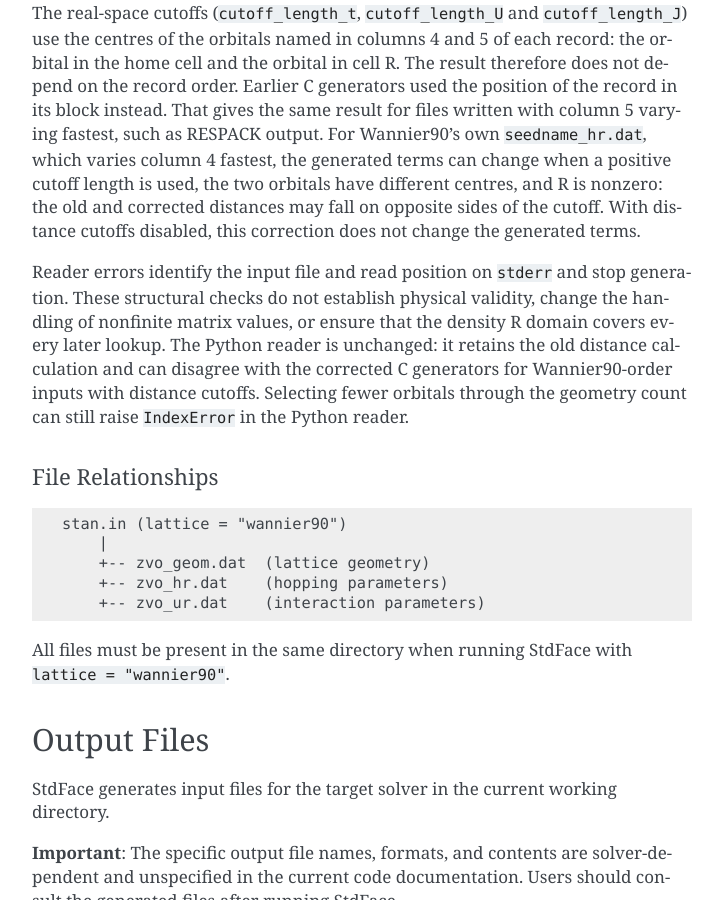
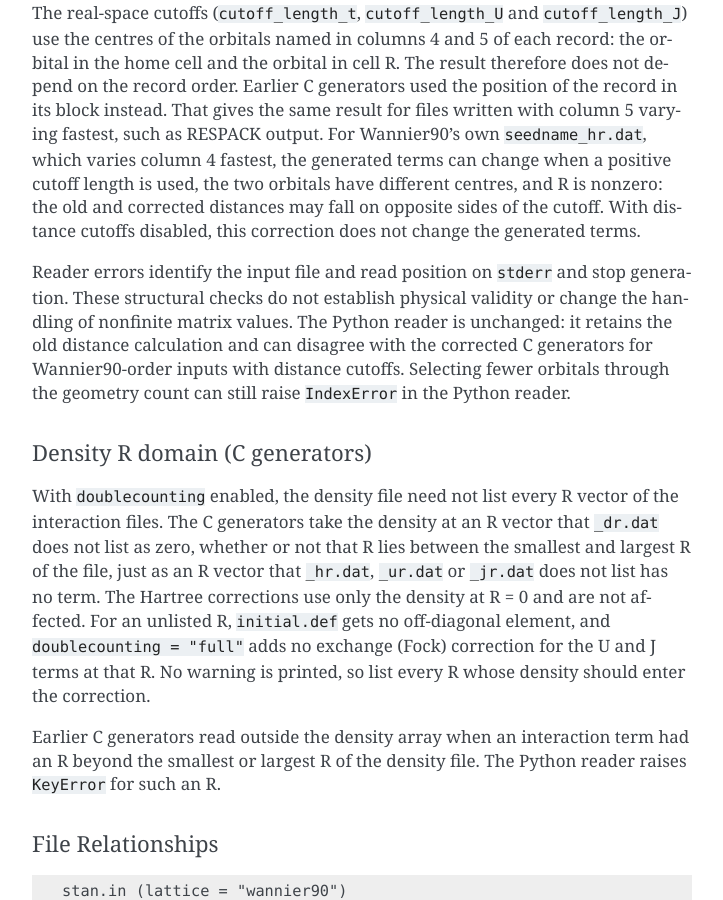
Before and after one commit to issp-center-dev/StdFace, a Sphinx documentation site: the page built from docs/user/input_output.rst, in a window 1280 px wide and 900 px high, scrolled down 5057 px. Shown: the whole window, without its empty margins (388-1111 px from the left). Built offline with Sphinx 7.4.7, drawn with Linux system fonts in a browser that asks for light colours; some of the changed text lies outside the part shown.

Commit message:
fix: read Wannier density at unlisted R as zero
An interaction term whose R lay outside the smallest and largest R of the density file made the initial-guess and exchange (Fock) lookups read outside the density array. Keep the R box with the density and read every element through one bounds-checked lookup: an R that the density file does not list has zero density, inside or outside that box. Outputs for inputs whose lookups were in range are unchanged.

Add generator regressions that compare unlisted R with explicitly listed zeros and check listed elements against independently computed values, and document the density R domain.

Co-Authored-By: Claude Fable 5.2 <noreply@anthropic.com>

```diff
--- a/docs/user/input_output.rst
+++ b/docs/user/input_output.rst
@@ -248,12 +248,29 @@ distances may fall on opposite sides of the cutoff. With distance cutoffs
 disabled, this correction does not change the generated terms.
 
 Reader errors identify the input file and read position on ``stderr`` and
-stop generation. These structural checks do not establish physical validity,
-change the handling of nonfinite matrix values, or ensure that the density
-R domain covers every later lookup. The Python reader is unchanged: it retains
-the old distance calculation and can disagree with the corrected C generators
-for Wannier90-order inputs with distance cutoffs. Selecting fewer orbitals
-through the geometry count can still raise ``IndexError`` in the Python reader.
+stop generation. These structural checks do not establish physical validity
+or change the handling of nonfinite matrix values. The Python reader is
+unchanged: it retains the old distance calculation and can disagree with the
+corrected C generators for Wannier90-order inputs with distance cutoffs.
+Selecting fewer orbitals through the geometry count can still raise
+``IndexError`` in the Python reader.
+
+Density R domain (C generators)
+"""""""""""""""""""""""""""""""
+
+With ``doublecounting`` enabled, the density file need not list every R vector
+of the interaction files. The C generators take the density at an R vector
+that ``_dr.dat`` does not list as zero, whether or not that R lies between the
+smallest and largest R of the file, just as an R vector that ``_hr.dat``,
+``_ur.dat`` or ``_jr.dat`` does not list has no term. The Hartree corrections
+use only the density at R = 0 and are not affected. For an unlisted R,
+``initial.def`` gets no off-diagonal element, and ``doublecounting = "full"``
+adds no exchange (Fock) correction for the U and J terms at that R. No warning
+is printed, so list every R whose density should enter the correction.
+
+Earlier C generators read outside the density array when an interaction term
+had an R beyond the smallest or largest R of the density file. The Python
+reader raises ``KeyError`` for such an R.
 
 File Relationships
 """"""""""""""""""
```
Also changed, not shown: 5 other files.
